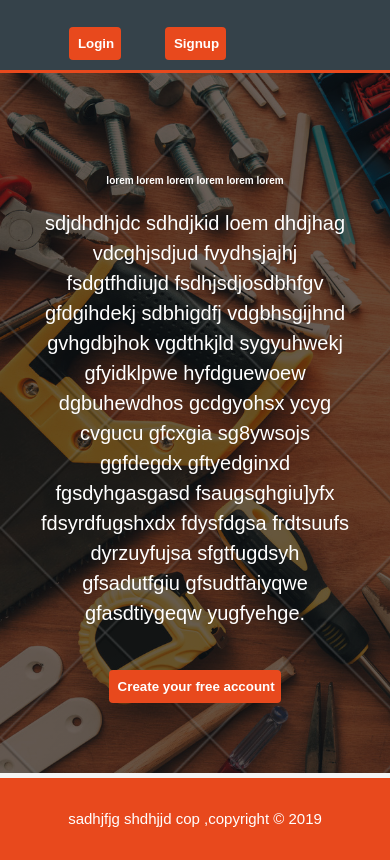
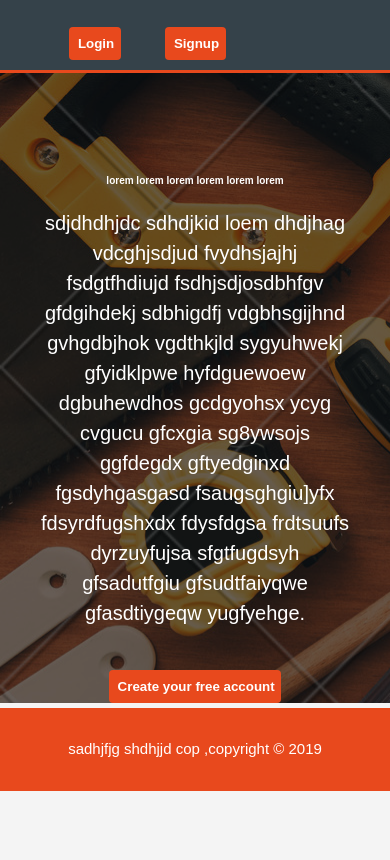
Before and after one commit to oladipupoayomide/testpages, a plain HTML site: page index.html in a window 390 px wide. Shown: the part 73-933 px from the top of the page. After the commit the page ends 864 px from the top, so only its background shows below. Drawn offline with Linux system fonts and the light colour scheme.

Commit message:
homepage

```diff
--- a/css/index.css
+++ b/css/index.css
@@ -63,7 +63,7 @@ header .highlight, header .current a{
 
 
 #showcase{
-    min-height: 480px;
+    min-height: 600px;
     background:   linear-gradient(rgba(0,0,0,0.6),rgba(0,0,0,0.6)), url('../images/sampleimages/pic1.jpg') no-repeat 0 -400px;
     text-align: center;
     color:#fff;
@@ -171,16 +171,5 @@ footer{
  }
 }
 
-@media screen and (max-width: 650px) {
-    #showcase{
-        min-height:700px;
-        background:   linear-gradient(rgba(0,0,0,0.6),rgba(0,0,0,0.6)),url('../images/sampleimages/pic1.jpg') no-repeat 0 -0px;
-        text-align: center;
-        color:#fff;
-        background-size: cover
-        ;
 
-    }
-
-    }
  /** end of homepage**/
```
